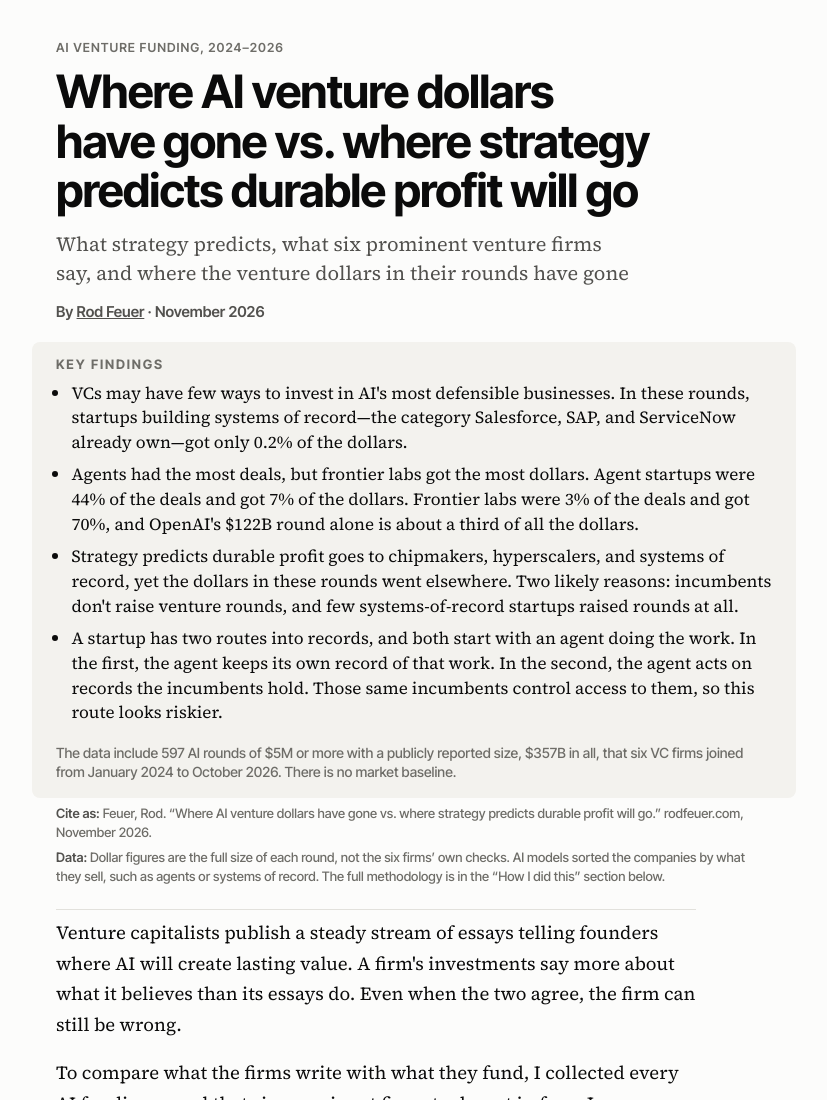
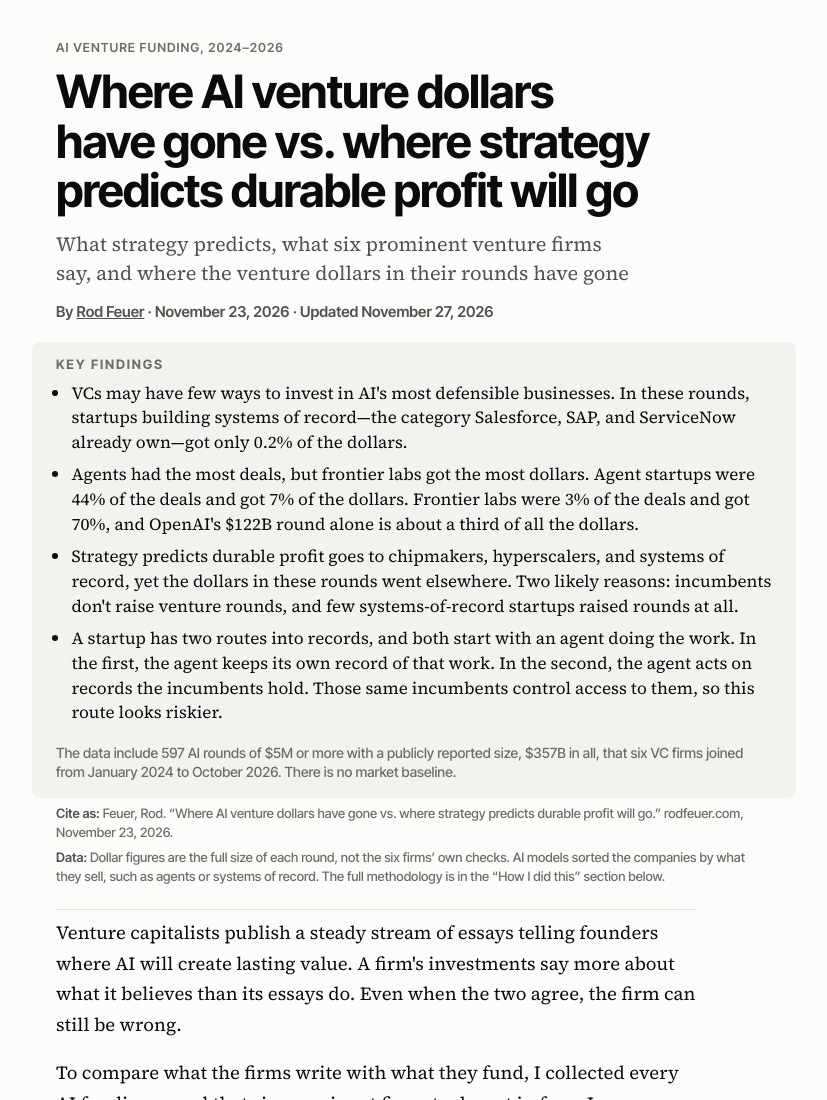
Before and after one commit to rod-feuer/rodfeuer-site, a plain HTML site: page where-the-ai-money-goes/index.html in a window 1280 px wide. Shown: the top 1100 px of the page, without its empty margins (264-1091 px from the left). Drawn offline with Linux system fonts and the light colour scheme.

Commit message:
Article: publication date November 23, 2026 with Updated line; Cite as date matches
Co-Authored-By: Claude Sonnet 5.5 <noreply@anthropic.com>

```diff
--- a/where-the-ai-money-goes/index.html
+++ b/where-the-ai-money-goes/index.html
@@ -169,7 +169,7 @@ details{margin-top:10px} summary{cursor:pointer;font-size:13.5px;color:var(--tex
 .swipe{margin:4px 0 0;font-size:12px;color:var(--text-muted)}
 @media (max-width:600px){.scroll table th:first-child,.scroll table td:first-child{position:sticky;left:0;z-index:1;background:var(--surface-1);box-shadow:1px 0 0 var(--rule)}#scat svg{min-width:0}}
 @media (max-width:600px){.chain{grid-template-columns:1fr}.chain .blk,.chain .cl{grid-column:1/2}.chain .nm,.chain .df{grid-column:1!important}.chain .df{border-top:0;padding-top:0}.chain.c3{grid-template-columns:1fr}.chain.c3 .blk,.chain.c3 .cl{grid-column:1/2}.chain .hd{display:none}}
-</style><script type="application/ld+json">{"@context": "https://schema.org", "@type": "Article", "headline": "Where AI venture dollars have gone vs. where strategy predicts durable profit will go", "description": "In 597 AI rounds that six VC firms joined, frontier labs got 70% of the dollars. Systems of record, one place strategy predicts durable profit, got only 0.2%.", "author": {"@type": "Person", "@id": "https://rodfeuer.com/#rod", "name": "Rod Feuer", "url": "https://rodfeuer.com/", "image": "https://rodfeuer.com/headshot.jpg", "description": "Rod Feuer co-founded Costello, acquired by Salesloft, and advises tech companies on strategy and positioning. He writes about AI.", "sameAs": ["https://www.linkedin.com/in/rodfeuer/", "https://x.com/rodfeuer"]}, "publisher": {"@type": "Person", "@id": "https://rodfeuer.com/#rod", "name": "Rod Feuer", "url": "https://rodfeuer.com/", "image": "https://rodfeuer.com/headshot.jpg", "description": "Rod Feuer co-founded Costello, acquired by Salesloft, and advises tech companies on strategy and positioning. He writes about AI.", "sameAs": ["https://www.linkedin.com/in/rodfeuer/", "https://x.com/rodfeuer"]}, "inLanguage": "en", "datePublished": "2026-11", "dateModified": "2026-11-27", "mainEntityOfPage": "https://rodfeuer.com/where-the-ai-money-goes/", "image": "https://rodfeuer.com/og.png"}</script>
+</style><script type="application/ld+json">{"@context": "https://schema.org", "@type": "Article", "headline": "Where AI venture dollars have gone vs. where strategy predicts durable profit will go", "description": "In 597 AI rounds that six VC firms joined, frontier labs got 70% of the dollars. Systems of record, one place strategy predicts durable profit, got only 0.2%.", "author": {"@type": "Person", "@id": "https://rodfeuer.com/#rod", "name": "Rod Feuer", "url": "https://rodfeuer.com/", "image": "https://rodfeuer.com/headshot.jpg", "description": "Rod Feuer co-founded Costello, acquired by Salesloft, and advises tech companies on strategy and positioning. He writes about AI.", "sameAs": ["https://www.linkedin.com/in/rodfeuer/", "https://x.com/rodfeuer"]}, "publisher": {"@type": "Person", "@id": "https://rodfeuer.com/#rod", "name": "Rod Feuer", "url": "https://rodfeuer.com/", "image": "https://rodfeuer.com/headshot.jpg", "description": "Rod Feuer co-founded Costello, acquired by Salesloft, and advises tech companies on strategy and positioning. He writes about AI.", "sameAs": ["https://www.linkedin.com/in/rodfeuer/", "https://x.com/rodfeuer"]}, "inLanguage": "en", "datePublished": "2026-11-23", "dateModified": "2026-11-27", "mainEntityOfPage": "https://rodfeuer.com/where-the-ai-money-goes/", "image": "https://rodfeuer.com/og.png"}</script>
 <style>.byline{font:600 15px/1.3 var(--sans);color:var(--text-secondary);margin:0 0 6px}.byline a{color:inherit}</style>
 <script data-goatcounter="https://rodfeuer.goatcounter.com/count" async="" src="//gc.zgo.at/count.js"></script>
 
@@ -181,9 +181,9 @@ details{margin-top:10px} summary{cursor:pointer;font-size:13.5px;color:var(--tex
 <p class="kicker">AI venture funding, 2024–2026</p>
 <h1>Where AI venture dollars have gone vs. where strategy predicts durable profit will go</h1>
 <p class="dek">What strategy predicts, what six prominent venture firms say, and where the venture dollars in their rounds have gone</p>
-<p class="byline">By <a href="https://rodfeuer.com/" rel="author">Rod Feuer</a> · <time datetime="2026-11">November 2026</time></p>
+<p class="byline">By <a href="https://rodfeuer.com/" rel="author">Rod Feuer</a> · <time datetime="2026-11-23">November 23, 2026</time> · Updated <time datetime="2026-11-27">November 27, 2026</time></p>
 <section class="keyfacts" aria-labelledby="kf"><h2 id="kf">Key findings</h2><ul><li>VCs may have few ways to invest in AI's most defensible businesses. In these rounds, startups building systems of record—the category Salesforce, SAP, and ServiceNow already own—got only 0.2% of the dollars.</li><li>Agents had the most deals, but frontier labs got the most dollars. Agent startups were 44% of the deals and got 7% of the dollars. Frontier labs were 3% of the deals and got 70%, and OpenAI's $122B round alone is about a third of all the dollars.</li><li>Strategy predicts durable profit goes to chipmakers, hyperscalers, and systems of record, yet the dollars in these rounds went elsewhere. Two likely reasons: incumbents don't raise venture rounds, and few systems-of-record startups raised rounds at all.</li><li>A startup has two routes into records, and both start with an agent doing the work. In the first, the agent keeps its own record of that work. In the second, the agent acts on records the incumbents hold. Those same incumbents control access to them, so this route looks riskier.</li></ul><p class="kfscope">The data include 597 AI rounds of $5M or more with a publicly reported size, $357B in all, that six VC firms joined from January 2024 to October 2026. There is no market baseline.</p></section>
-<p class="cite"><strong>Cite as:</strong> Feuer, Rod. “Where AI venture dollars have gone vs. where strategy predicts durable profit will go.” rodfeuer.com, November 2026.</p>
+<p class="cite"><strong>Cite as:</strong> Feuer, Rod. “Where AI venture dollars have gone vs. where strategy predicts durable profit will go.” rodfeuer.com, November 23, 2026.</p>
 <p class="cite cite-data"><strong>Data:</strong> Dollar figures are the full size of each round, not the six firms’ own checks. AI&nbsp;models sorted the companies by what they sell, such as agents or systems&nbsp;of&nbsp;record. The full methodology is in the “How I did this” section below.</p>
 </header>
 <article class="col-wrap">
```
Also changed, not shown: 1 other file.
